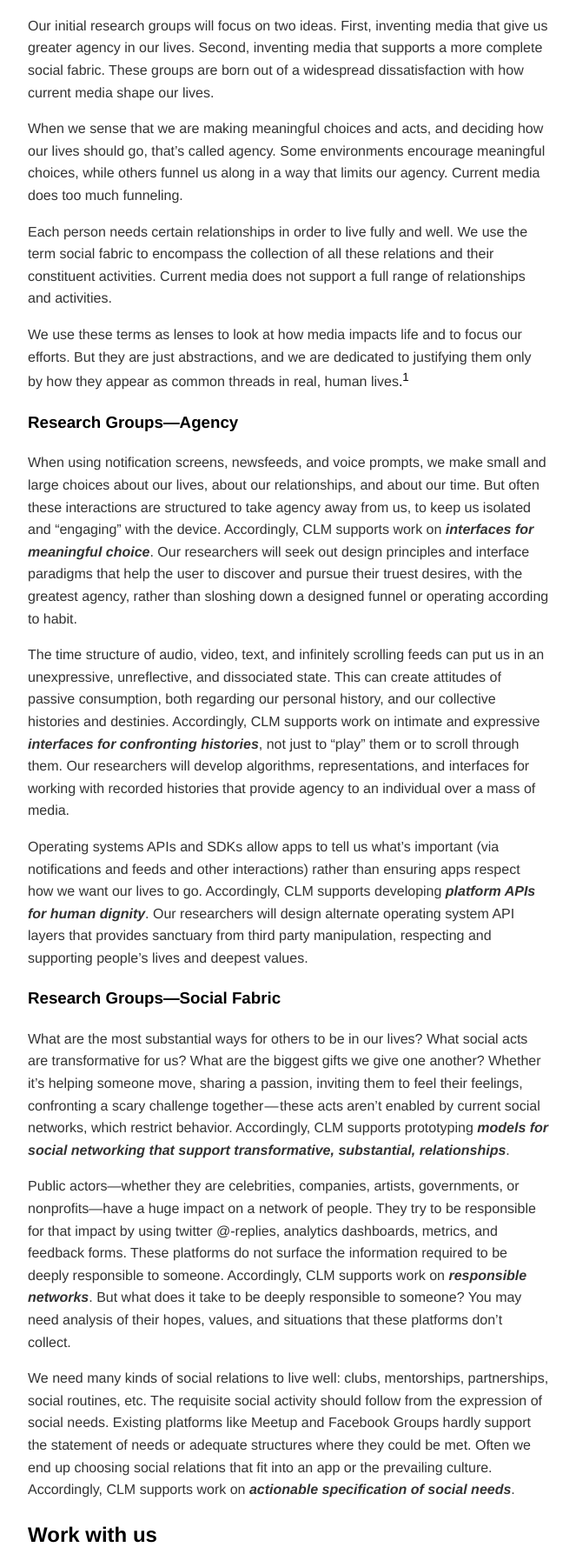
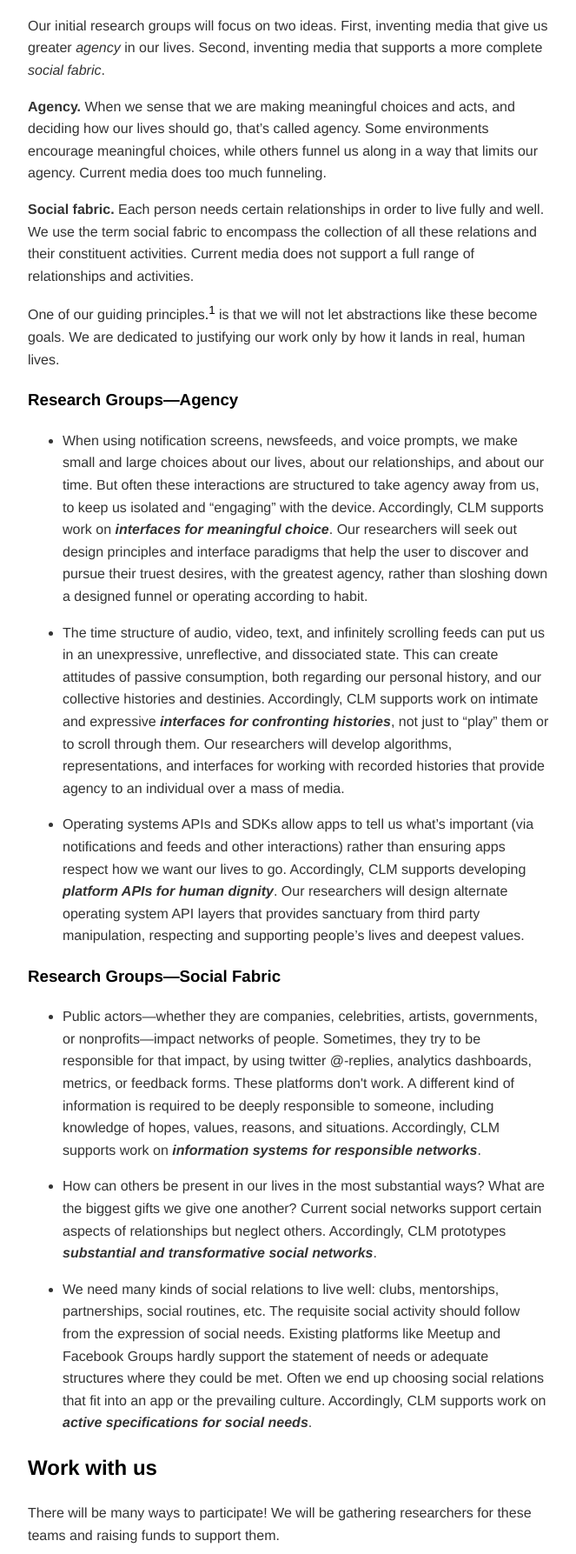
Before and after one commit to humsys/livable.github.io, a website: page index.html in a window 1280 px wide. Shown: the part 532-2319 px from the top of the page at 87% size, without its empty margins (308-971 px from the left). Drawn offline with Linux system fonts and the light colour scheme.

Commit message:
bullets and better text

```diff
--- a/index.html
+++ b/index.html
@@ -39,18 +39,34 @@ sub, sub a {
 <p>Changes in cities can make them better or worse for the people who live in them. Like cities, media systems influence our lives and interactions. So, our media&#x2014;the technologies of thought and communication available to us&#x2014;can also be better or worse for us. Yet few researchers develop and design new media explicitly so as to work out better for people.</p>
 <p>The Center for Livable Media will find these researchers and support their work. There will be international research groups around certain topics. There will be a physical space in Berlin for residencies and for in-person media experiments. There will be support for building communities of practice around the projects that emerge.</p>
 <h2 id="user-content-research-groups" class="deep-link"><a href="#research-groups">Research Groups</a></h2>
-<p>Our initial research groups will focus on two ideas. First, inventing media that give us greater agency in our lives. Second, inventing media that supports a more complete social fabric. These groups are born out of a widespread dissatisfaction with how current media shape our lives.</p>
-<p>When we sense that we are making meaningful choices and acts, and deciding how our lives should go, that&#x2019;s called agency. Some environments encourage meaningful choices, while others funnel us along in a way that limits our agency. Current media does too much funneling.</p>
-<p>Each person needs certain relationships in order to live fully and well. We use the term social fabric to encompass the collection of all these relations and their constituent activities. Current media does not support a full range of relationships and activities.</p>
-<p>We use these terms as lenses to look at how media impacts life and to focus our efforts. But they are just abstractions, and we are dedicated to justifying them only by how they appear as common threads in real, human lives<a name="text">.</a><sup><a href="#abstraction">1</a></sup></p>
+<p>Our initial research groups will focus on two ideas. First, inventing media that give us greater <em>agency</em> in our lives. Second, inventing media that supports a more complete <em>social fabric</em>.</p>
+<p><strong>Agency.</strong> When we sense that we are making meaningful choices and acts, and deciding how our lives should go, that&#x2019;s called agency. Some environments encourage meaningful choices, while others funnel us along in a way that limits our agency. Current media does too much funneling.</p>
+<p><strong>Social fabric.</strong> Each person needs certain relationships in order to live fully and well. We use the term social fabric to encompass the collection of all these relations and their constituent activities. Current media does not support a full range of relationships and activities.</p>
+<p>One of our guiding principles<a name="text">.</a><sup><a href="#abstraction">1</a></sup> is that we will not let abstractions like these become goals. We are dedicated to justifying our work only by how it lands in real, human lives.</p>
 <h3 id="user-content-research-groupsagency" class="deep-link"><a href="#research-groupsagency">Research Groups&#x2014;Agency</a></h3>
+<ul>
+<li>
 <p>When using notification screens, newsfeeds, and voice prompts, we make small and large choices about our lives, about our relationships, and about our time. But often these interactions are structured to take agency away from us, to keep us isolated and &#x201C;engaging&#x201D; with the device. Accordingly, CLM supports work on <strong><em>interfaces for meaningful choice</em></strong>. Our researchers will seek out design principles and interface paradigms that help the user to discover and pursue their truest desires, with the greatest agency, rather than sloshing down a designed funnel or operating according to habit.</p>
+</li>
+<li>
 <p>The time structure of audio, video, text, and infinitely scrolling feeds can put us in an unexpressive, unreflective, and dissociated state. This can create attitudes of passive consumption, both regarding our personal history, and our collective histories and destinies. Accordingly, CLM supports work on intimate and expressive <strong><em>interfaces for confronting histories</em></strong>, not just to &#x201C;play&#x201D; them or to scroll through them. Our researchers will develop algorithms, representations, and interfaces for working with recorded histories that provide agency to an individual over a mass of media.</p>
+</li>
+<li>
 <p>Operating systems APIs and SDKs allow apps to tell us what&#x2019;s important (via notifications and feeds and other interactions) rather than ensuring apps respect how we want our lives to go. Accordingly, CLM supports developing <strong><em>platform APIs for human dignity</em></strong>. Our researchers will design alternate operating system API layers that provides sanctuary from third party manipulation, respecting and supporting people&#x2019;s lives and deepest values.</p>
+</li>
+</ul>
 <h3 id="user-content-research-groupssocial-fabric" class="deep-link"><a href="#research-groupssocial-fabric">Research Groups&#x2014;Social Fabric</a></h3>
-<p>What are the most substantial ways for others to be in our lives? What social acts are transformative for us? What are the biggest gifts we give one another? Whether it&#x2019;s helping someone move, sharing a passion, inviting them to feel their feelings, confronting a scary challenge together&#x200A;&#x2014;&#x200A;these acts aren&#x2019;t enabled by current social networks, which restrict behavior. Accordingly, CLM supports prototyping <strong><em>models for social networking that support transformative, substantial, relationships</em></strong>.</p>
-<p>Public actors&#x2014;whether they are celebrities, companies, artists, governments, or nonprofits&#x2014;have a huge impact on a network of people. They try to be responsible for that impact by using twitter @-replies, analytics dashboards, metrics, and feedback forms. These platforms do not surface the information required to be deeply responsible to someone. Accordingly, CLM supports work on <strong><em>responsible networks</em></strong>. But what does it take to be deeply responsible to someone? You may need analysis of their hopes, values, and situations that these platforms don&#x2019;t collect.</p>
-<p>We need many kinds of social relations to live well: clubs, mentorships, partnerships, social routines, etc. The requisite social activity should follow from the expression of social needs. Existing platforms like Meetup and Facebook Groups hardly support the statement of needs or adequate structures where they could be met. Often we end up choosing social relations that fit into an app or the prevailing culture. Accordingly, CLM supports work on <strong><em>actionable specification of social needs</em></strong>.</p>
+<ul>
+<li>
+<p>Public actors&#x2014;whether they are companies, celebrities, artists, governments, or nonprofits&#x2014;impact networks of people. Sometimes, they try to be responsible for that impact, by using twitter @-replies, analytics dashboards, metrics, or feedback forms. These platforms don&apos;t work. A different kind of information is required to be deeply responsible to someone, including knowledge of hopes, values, reasons, and situations. Accordingly, CLM supports work on <strong><em>information systems for responsible networks</em></strong>.</p>
+</li>
+<li>
+<p>How can others be present in our lives in the most substantial ways? What are the biggest gifts we give one another? Current social networks support certain aspects of relationships but neglect others. Accordingly, CLM prototypes <strong><em>substantial and transformative social networks</em></strong>.</p>
+</li>
+<li>
+<p>We need many kinds of social relations to live well: clubs, mentorships, partnerships, social routines, etc. The requisite social activity should follow from the expression of social needs. Existing platforms like Meetup and Facebook Groups hardly support the statement of needs or adequate structures where they could be met. Often we end up choosing social relations that fit into an app or the prevailing culture. Accordingly, CLM supports work on <strong><em>active specifications for social needs</em></strong>.</p>
+</li>
+</ul>
 <h2 id="user-content-work-with-us" class="deep-link"><a href="#work-with-us">Work with us</a></h2>
 <p>There will be many ways to participate!  We will be gathering researchers for these teams and raising funds to support them.</p>
 <p>We&#x2019;ll be launching a training program for those who can apply our research. We&#x2019;re looking for interested organization who can benefit from our research, and for groups that want to help us run the training.</p>
```
Also changed, not shown: clm-manifesto.md (+10 -10 lines).
